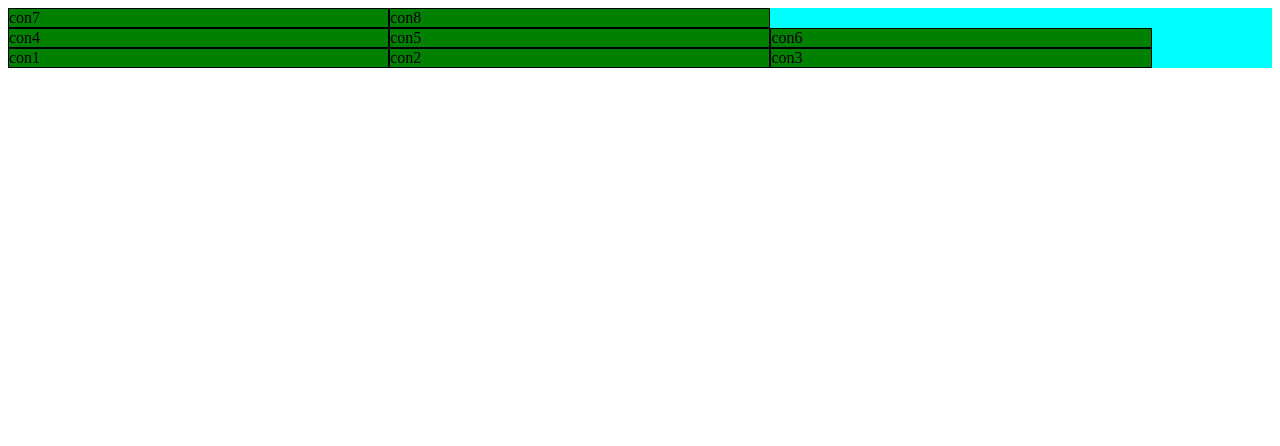
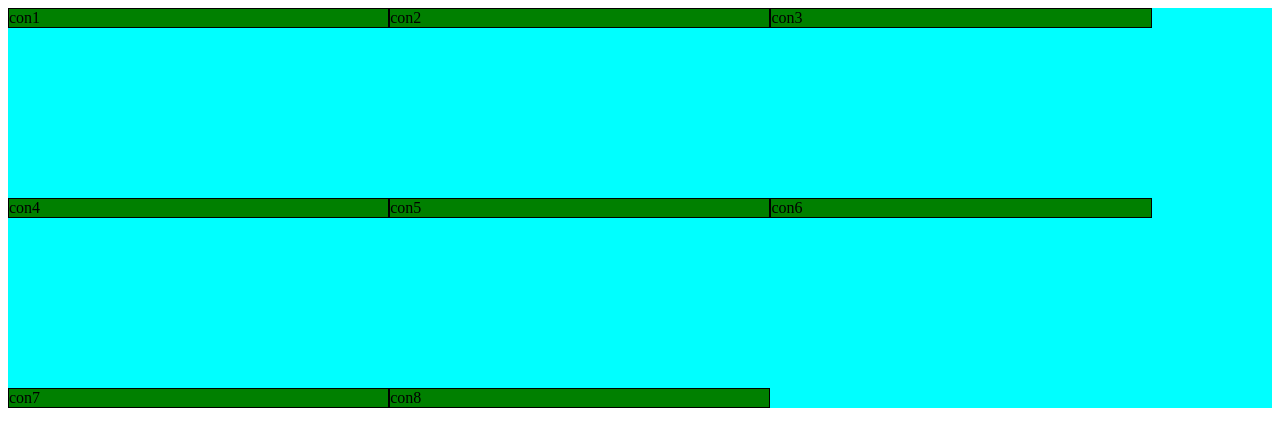
Before and after one commit to megait004/html-css-basic, a plain HTML site: page css/flexbox-container/flex-wrap.html in a window 1280 px wide. Drawn offline with Linux system fonts and the light colour scheme.

Commit message:
flex-container: flex-warp , align-warp

```diff
--- a/css/flexbox-container/flex-wrap.css
+++ b/css/flexbox-container/flex-wrap.css
@@ -1,10 +1,22 @@
 .container {
+    height: 400px;
     /* dùng warp nó sẽ lấy đúng kích thước độ rộng width đã xét và trên 1 hàng khi không đủ độ rộng cho từng phần tử nó sẽ tự động xuống hàng , mặc định nó sẽ set no warp */
     flex-wrap: wrap;
     /* đảo phần tử  */
-    flex-wrap: wrap-reverse;
+    /* flex-wrap: wrap-reverse; */
     display: flex;
     background-color: cyan;
+    /* mặc định align-content : stretch */
+    /* đề là flex-start tât cả item đẩy lên trên */
+    align-content: flex-start;
+    /* đẩy xuống dưới */
+    align-content: flex-end;
+    /* đẩy ra giữa */
+    align-content: center;
+    /* tạo xung quanh khoảng trống theo trục cross */
+    align-content: space-around;
+    /* nó sẽ dàn hết ra khối cha theo trục cross hai cạnh trên dưới sẽ dính vào chwú không tạo khoảng cách ra như thằng around */
+    align-content: space-between;
 }
 .wrap {
     border: 1px solid black;
--- a/css/flexbox-container/flex-wrap.html
+++ b/css/flexbox-container/flex-wrap.html
@@ -3,9 +3,10 @@
     <head>
         <meta charset="UTF-8" />
         <meta name="viewport" content="width=device-width, initial-scale=1.0" />
-        <title>flex-wrap</title>
+        <title>flex-wrap đi kèm với align-content</title>
         <link rel="stylesheet" href="flex-wrap.css" />
         <!-- cùng nằm trong thằng container thì mới dùng được  -->
+        <!-- align-content :dùng cho nhiều hàng -->
     </head>
     <body>
         <div class="container">
```
